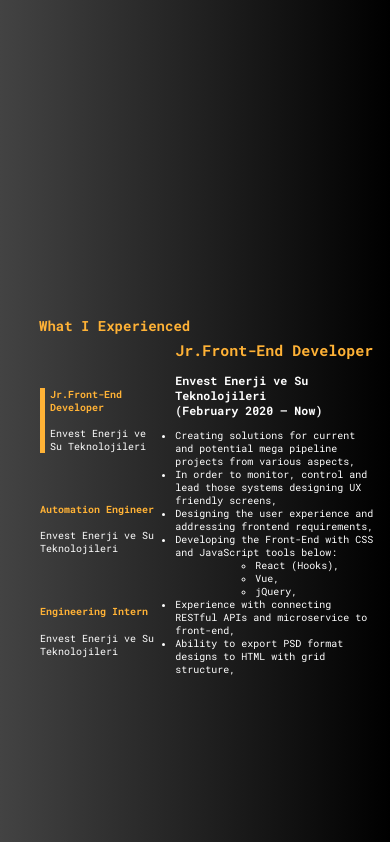
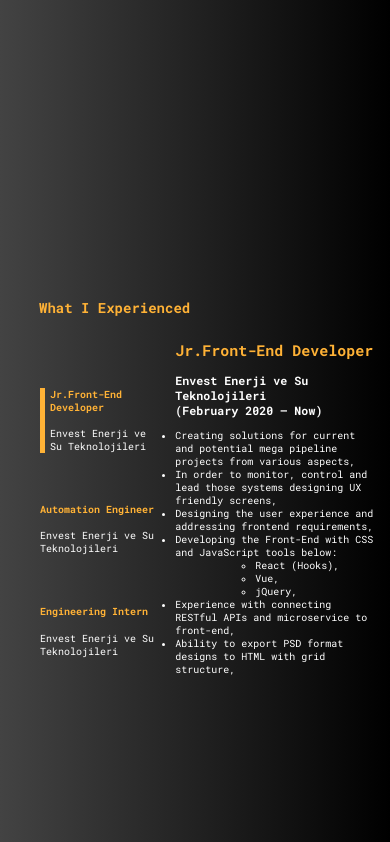
Before and after one commit to saurkmez/React-Website-Template, a React (Create React App) app: page /#/ in a window 390 px wide. Shown: the part 1546-2388 px from the top of the page. Built offline with nearby package versions, Linux system fonts and the light colour scheme.

Commit message:
jobs header fix

```diff
--- a/src/App.css
+++ b/src/App.css
@@ -820,7 +820,7 @@ button:hover > i {
     font-size: 70%;
     position: absolute;
     left: 10%;
-    top: 8%;
+    top: 5%;
     text-align: left;
   }
   .jobscompany {
```
